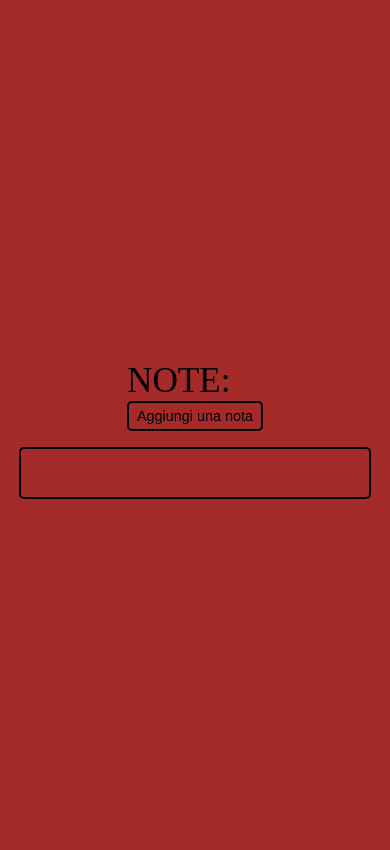
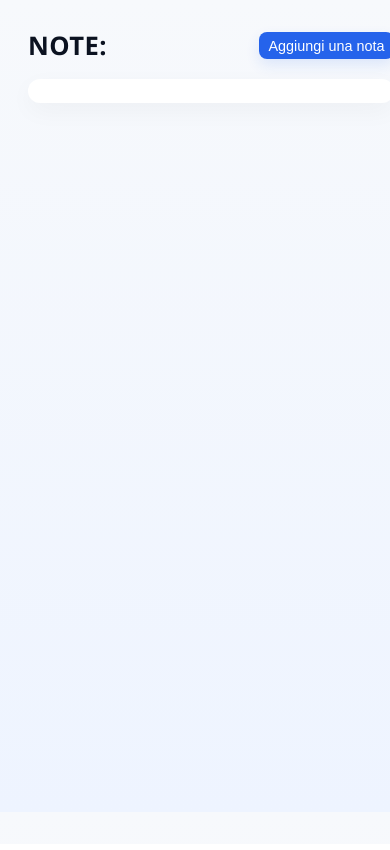
Before and after one commit to StefanoLosio/lezione-python-compilazione, a plain HTML site: page index.html in a window 390 px wide. Drawn offline with Linux system fonts and the light colour scheme.

Commit message:
Refactor CSS for improved layout and styling

```diff
--- a/style.css
+++ b/style.css
@@ -1,103 +1,115 @@
-body{
-    background-color: brown;
+body {
+    margin: 0;
+    background: linear-gradient(180deg,#f7f9fc 0%, #eef4ff 100%);
+    font-family: "Segoe UI", Tahoma, Geneva, Verdana, sans-serif;
+    color: #0f1724;
+    -webkit-font-smoothing: antialiased;
+    -moz-osx-font-smoothing: grayscale;
 }
 
 main {
+    max-width: 1100px;
     width: 100%;
-    height: 100vh;
+    margin: 2rem auto;
+    min-height: calc(100vh - 4rem);
     display: flex;
-    justify-content: center;
+    flex-direction: column;
+    gap: 1rem;
+    padding: 1rem;
+    box-sizing: border-box;
+}
+
+.topbar {
+    width: 100%;
+    display: flex;
+    justify-content: space-between;
     align-items: center;
-    flex-direction: column;
     gap: 1rem;
 }
 
 #titolo {
-    width: 80%;
-    display: flex;
-    text-align: left;
-    font-size: 4rem;
+    font-size: 2.4rem;
+    font-weight: 700;
+    letter-spacing: 0.4px;
+    color: #0b1220;
 }
 
 #add {
-    background-color: transparent;
-    border: 2px solid black;
-    border-radius: 5px;
+    background-color: #2563eb;
+    color: #fff;
+    border: none;
+    padding: 0.5rem 0.85rem;
+    border-radius: 8px;
+    box-shadow: 0 6px 14px rgba(37,99,235,0.12);
+    transition: transform .14s ease, box-shadow .14s ease;
 }
+
 #add:hover {
     cursor: pointer;
-    transform: scale(1.15);
+    transform: translateY(-2px) scale(1.02);
+    box-shadow: 0 10px 24px rgba(37,99,235,0.18);
 }
 
 #bacheca {
-    width: 80%;
-    height: 80%;
-    border: 2px solid black;
-    border-radius: 5px;
+    width: 100%;
+    border-radius: 12px;
     display: grid;
     grid-template-columns: repeat(4, 1fr);
-    gap: 10px;
-    padding: 1.5rem;
+    gap: 16px;
+    padding: 1.25rem;
+    box-sizing: border-box;
+    background: #ffffff;
+    box-shadow: 0 8px 24px rgba(11,20,30,0.04);
 }
 
 .nota {
-    border: 2px solid black;
-    border-radius: 5px;
-    max-height: 30%;
-    padding: 0.5rem;
-}
-.nota .nome_nota{
-    width: 70%;
-    font-size: 1.5rem;
-}
-.nota .edit{
-    width: 30%;
+    background: linear-gradient(180deg,#ffffff,#fbfdff);
+    border-radius: 10px;
+    padding: 0.8rem;
+    box-shadow: 0 6px 12px rgba(11,20,30,0.04);
+    border: 1px solid rgba(11,20,30,0.06);
     display: flex;
-    flex-direction: row;
+    flex-direction: column;
     gap: 0.5rem;
-}
-.nota button {
-    background-color: transparent;
-    border: 2px solid black;
-    border-radius: 5px;
-}
-.nota button:hover {
-    cursor: pointer;
-    transform: scale(1.15);
+    transition: transform .12s ease, box-shadow .12s ease;
 }
 
-/* ------------------------------ */
-/*        RESPONSIVE BELOW        */
-/* ------------------------------ */
+.nota:hover {
+    transform: translateY(-4px);
+    box-shadow: 0 14px 30px rgba(11,20,30,0.06);
+}
+
+.nota .nome_nota{
+    font-size: 1.05rem;
+    font-weight: 600;
+    color: #0b1220;
+}
+
+.nota .contenuto{
+    font-size: 0.95rem;
+    color: #334155;
+}
+
+.nota button, .nota .del {
+    background: transparent;
+    border: none;
+    cursor: pointer;
+    font-size: 1rem;
+}
 
 @media (max-width: 1200px) {
-    #bacheca {
-        grid-template-columns: repeat(3, 1fr);
-    }
+    #bacheca { grid-template-columns: repeat(3, 1fr); }
 }
 
 @media (max-width: 900px) {
-    #titolo {
-        font-size: 3rem;
-    }
-    #bacheca {
-        grid-template-columns: repeat(2, 1fr);
-    }
+    #titolo { font-size: 2rem; }
+    #bacheca { grid-template-columns: repeat(2, 1fr); }
 }
 
 @media (max-width: 600px) {
-    #titolo {
-        font-size: 2.2rem;
-    }
-    #add {
-        font-size: 0.9rem;
-        padding: 0.3rem 0.5rem;
-    }
-    #bacheca {
-        grid-template-columns: repeat(1, 1fr);
-        height: auto;
-    }
-    .nota {
-        max-height: none;
-    }
+    main { margin: 1rem; padding: 0.75rem; }
+    #titolo { font-size: 1.6rem; }
+    #add { font-size: 0.9rem; padding: 0.35rem 0.6rem; }
+    #bacheca { grid-template-columns: repeat(1, 1fr); padding: 0.75rem; }
+    .nota { padding: 0.65rem; }
 }
```
